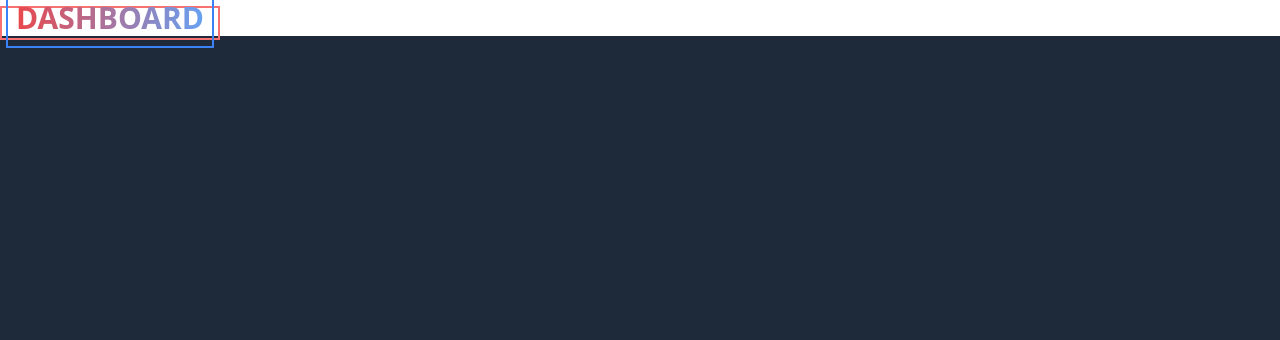
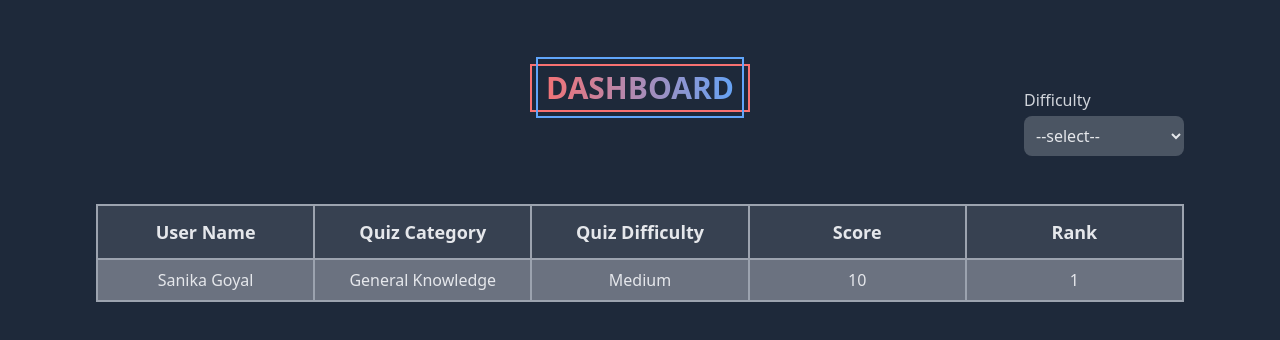
Before and after one commit to Sanikagoyal28/pivot_frontend, a React (Create React App) app: page /dashboard in a window 1280 px wide. Shown: the top 340 px of the page. Built offline with nearby package versions, Linux system fonts and the light colour scheme.

Commit message:
dashboard ui added

```diff
--- a/src/components/user/dashboard.jsx
+++ b/src/components/user/dashboard.jsx
@@ -1,14 +1,49 @@
 
 
-function Dashboard (){
+function Dashboard() {
+
+    function handleChange() {
+
+    }
     return <>
-    <section className="w-full h-full bg-white">
-    <div className="border-red-400 border-2 inline px-[4px] py-1 text-center mb-12">
-                <p className="border-blue-500 p-2 text-3xl border-2 bg-gradient-to-r from-red-500 to-blue-400 bg-clip-text inline font-bold" style={{
+        <section className="w-full h-screen flex flex-col items-center py-16 px-24">
+            <div className="border-red-400 border-2 inline px-[4px] py-1 text-center mb-[-40px]">
+                <p className="border-blue-400 p-2 text-3xl border-2 bg-gradient-to-r from-red-400 to-blue-400 bg-clip-text inline font-bold" style={{
                     WebkitTextFillColor: "transparent"
                 }}>DASHBOARD</p>
             </div>
-    </section>
+            <div className="flex justify-end w-full mb-8">
+                <div className="flex flex-col max-w-[160px] w-full my-4 text-gray-300">
+                    <label className="text-base mb-1">Difficulty</label>
+                    <select className="bg-gray-600 text-gray-200 rounded-lg p-2 outline-none focus:bg-gray-700 focus:border border-gray-700" required onChange={(e) => {
+                        handleChange(e.target.value)
+                    }}>
+                        <option value="">--select--</option>
+                        <option value="easy">Easy</option>
+                        <option value="medium">Medium</option>
+                        <option value="hard">Hard</option>
+                    </select>
+                </div>
+            </div>
+
+            <table className="w-full max-w-4/5 bg-gray-700 text-gray-200 table-fixed">
+                <tr>
+                    <th className="text-lg border-2 border-gray-400 text-center py-3">User Name</th>
+                    <th className="text-lg border-2 border-gray-400 text-center py-3">Quiz Category</th>
+                    <th className="text-lg border-2 border-gray-400 text-center py-3">Quiz Difficulty</th>
+                    <th className="text-lg border-2 border-gray-400 text-center py-3">Score</th>
+                    <th className="text-lg border-2 border-gray-400 text-center py-3">Rank</th>
+                </tr>
+
+                <tr className="bg-gray-500">
+                    <td className="text-base border-2 border-gray-400 text-center py-2">Sanika Goyal</td>
+                    <td className="text-base border-2 border-gray-400 text-center py-2">General Knowledge</td>
+                    <td className="text-base border-2 border-gray-400 text-center py-2">Medium</td>
+                    <td className="text-base border-2 border-gray-400 text-center py-2">10</td>
+                    <td className="text-base border-2 border-gray-400 text-center py-2">1</td>
+                </tr>
+            </table>
+        </section>
 
     </>
 }
```
